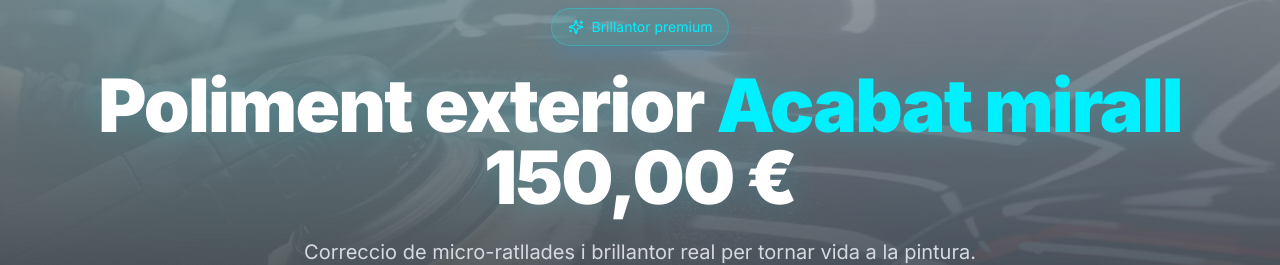
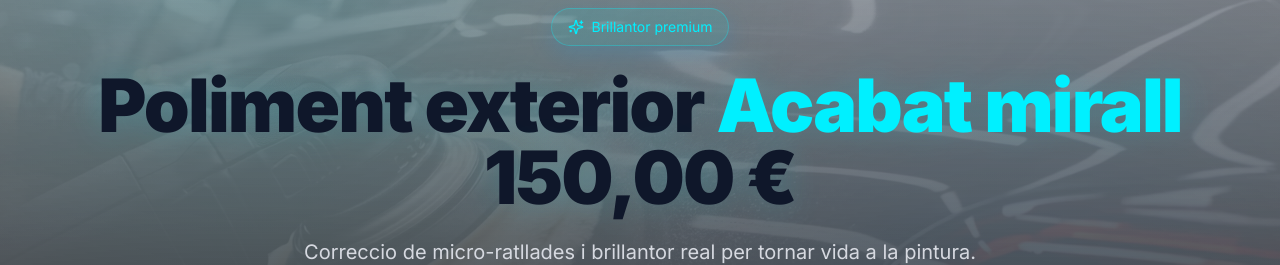
Before and after one commit to Jhin1v9/Projeto-Web-Profissional-Kuruma-Netejes-, a Next.js app: page / in a window 1280 px wide. Shown: the part 162-427 px from the top of the page. Built offline with nearby package versions, Linux system fonts and the light colour scheme; no server answers; the database is empty.

Commit message:
Improve light theme contrast and add adaptive text color handling

```diff
--- a/src/app/globals.css
+++ b/src/app/globals.css
@@ -27,23 +27,23 @@ body {
 
 html[data-theme="light"] {
   color-scheme: light;
-  --app-bg: #eef3f9;
-  --app-text: #0f172a;
-  --app-muted: #475569;
+  --app-bg: #f4f7fb;
+  --app-text: #0b1220;
+  --app-muted: #4b5a70;
   --app-border: rgba(15, 23, 42, 0.16);
-  --app-surface: rgba(255, 255, 255, 0.88);
-  --app-surface-soft: rgba(255, 255, 255, 0.82);
-  --app-header: rgba(255, 255, 255, 0.82);
-  --app-mobile-overlay: rgba(238, 243, 249, 0.96);
+  --app-surface: rgba(255, 255, 255, 0.92);
+  --app-surface-soft: rgba(255, 255, 255, 0.88);
+  --app-header: rgba(255, 255, 255, 0.9);
+  --app-mobile-overlay: rgba(244, 247, 251, 0.97);
 }
 
 html[data-theme="light"] .k-bg::before {
-  opacity: 0.08;
-  filter: saturate(0.7) brightness(1.25);
+  opacity: 0.12;
+  filter: saturate(0.85) brightness(1.08);
 }
 
 html[data-theme="light"] .k-bg::after {
-  background: linear-gradient(to bottom, rgba(238, 243, 249, 0.62), rgba(238, 243, 249, 0.72) 45%, rgba(238, 243, 249, 0.95));
+  background: linear-gradient(to bottom, rgba(244, 247, 251, 0.52), rgba(244, 247, 251, 0.66) 50%, rgba(244, 247, 251, 0.92));
 }
 
 html[data-theme="light"] .bg-brand-dark\/65,
--- a/src/components/sections/CTA.tsx
+++ b/src/components/sections/CTA.tsx
@@ -6,13 +6,21 @@ import { BUSINESS } from "@/lib/constants";
 import { generateWhatsAppLink } from "@/lib/utils";
 import { useCursor } from "@/components/providers/CursorProvider";
 import { useLanguage } from "@/components/providers/LanguageProvider";
+import { useTheme } from "@/components/providers/ThemeProvider";
+import { adaptiveThemeColor } from "@/lib/theme-colors";
 import { useSiteConfig } from "./useSiteConfig";
 
 export function CTA({ sectionId = "cta" }: { sectionId?: string }) {
   const { setHover } = useCursor();
   const { language, t } = useLanguage();
+  const { theme } = useTheme();
   const cfg = useSiteConfig();
-  const colors = cfg.appearance.textColors;
+  const colors = {
+    ctaTitle: adaptiveThemeColor(cfg.appearance.textColors.ctaTitle, theme, "#0F172A"),
+    ctaHighlight: adaptiveThemeColor(cfg.appearance.textColors.ctaHighlight, theme, "#0EA5E9"),
+    ctaDescription: adaptiveThemeColor(cfg.appearance.textColors.ctaDescription, theme, "#334155"),
+    ctaButtonText: adaptiveThemeColor(cfg.appearance.textColors.ctaButtonText, theme, "#0B1220"),
+  };
   const displayCta = language === "ca" ? cfg.cta : cfg.i18n?.[language]?.cta ?? t.cta;
 
   return (
--- a/src/components/sections/Hero.tsx
+++ b/src/components/sections/Hero.tsx
@@ -8,17 +8,26 @@ import { TRANSLATIONS } from "@/lib/i18n";
 import { eur, generateWhatsAppLink, scrollToSection } from "@/lib/utils";
 import { useCursor } from "@/components/providers/CursorProvider";
 import { useLanguage } from "@/components/providers/LanguageProvider";
+import { useTheme } from "@/components/providers/ThemeProvider";
+import { adaptiveThemeColor } from "@/lib/theme-colors";
 import { useSiteConfig } from "./useSiteConfig";
 
 export function Hero({ sectionId = "hero" }: { sectionId?: string }) {
   const { setHover } = useCursor();
   const cfg = useSiteConfig();
   const { language, t } = useLanguage();
+  const { theme } = useTheme();
   const [activeSlideIndex, setActiveSlideIndex] = useState(0);
 
   const bannerSettings = cfg.heroBanner?.settings ?? HERO_BANNER_SETTINGS;
   const slides = cfg.heroBanner?.slides?.length ? cfg.heroBanner.slides : HERO_BANNER_SLIDES;
-  const colors = cfg.appearance.textColors;
+  const colors = {
+    heroBadge: adaptiveThemeColor(cfg.appearance.textColors.heroBadge, theme, "#0EA5E9"),
+    heroTitle: adaptiveThemeColor(cfg.appearance.textColors.heroTitle, theme, "#0F172A"),
+    heroHighlight: adaptiveThemeColor(cfg.appearance.textColors.heroHighlight, theme, "#0EA5E9"),
+    heroDescription: adaptiveThemeColor(cfg.appearance.textColors.heroDescription, theme, "#334155"),
+    heroButtonText: adaptiveThemeColor(cfg.appearance.textColors.heroButtonText, theme, "#0B1220"),
+  };
   const slidesCount = slides.length;
   const activeSlide = slides[activeSlideIndex];
   const translatedSlide = cfg.i18n?.[language]?.heroSlides?.[activeSlideIndex] ?? TRANSLATIONS[language].hero.slides[activeSlideIndex];
--- a/src/components/sections/Services.tsx
+++ b/src/components/sections/Services.tsx
@@ -7,13 +7,23 @@ import { useCursor } from "@/components/providers/CursorProvider";
 import { SERVICE_PRICING_BY_ID } from "@/lib/constants";
 import { eur } from "@/lib/utils";
 import { useLanguage } from "@/components/providers/LanguageProvider";
+import { useTheme } from "@/components/providers/ThemeProvider";
+import { adaptiveThemeColor } from "@/lib/theme-colors";
 import { useSiteConfig } from "./useSiteConfig";
 
 export function Services({ sectionId = "services" }: { sectionId?: string }) {
   const { setHover } = useCursor();
   const { language, t } = useLanguage();
+  const { theme } = useTheme();
   const cfg = useSiteConfig();
-  const colors = cfg.appearance.textColors;
+  const colors = {
+    servicesTitle: adaptiveThemeColor(cfg.appearance.textColors.servicesTitle, theme, "#0F172A"),
+    servicesHighlight: adaptiveThemeColor(cfg.appearance.textColors.servicesHighlight, theme, "#0EA5E9"),
+    servicesCardTitle: adaptiveThemeColor(cfg.appearance.textColors.servicesCardTitle, theme, "#0F172A"),
+    servicesCardPrice: adaptiveThemeColor(cfg.appearance.textColors.servicesCardPrice, theme, "#0284C7"),
+    servicesCardDescription: adaptiveThemeColor(cfg.appearance.textColors.servicesCardDescription, theme, "#334155"),
+    servicesCardBullet: adaptiveThemeColor(cfg.appearance.textColors.servicesCardBullet, theme, "#334155"),
+  };
   const totalServices = cfg.services.length;
 
   const desktopCols = useMemo(() => {
--- /dev/null
+++ b/src/lib/theme-colors.ts
@@ -0,0 +1,33 @@
+import type { ThemeMode } from "@/components/providers/ThemeProvider";
+
+function toRgb(hex: string): { r: number; g: number; b: number } | null {
+  const value = hex.trim();
+  const full = /^#([0-9a-f]{6})$/i.exec(value);
+  if (!full) return null;
+  const raw = full[1];
+  return {
+    r: parseInt(raw.slice(0, 2), 16),
+    g: parseInt(raw.slice(2, 4), 16),
+    b: parseInt(raw.slice(4, 6), 16),
+  };
+}
+
+function luminance(hex: string): number {
+  const rgb = toRgb(hex);
+  if (!rgb) return 0;
+  const normalize = (c: number) => {
+    const s = c / 255;
+    return s <= 0.03928 ? s / 12.92 : ((s + 0.055) / 1.055) ** 2.4;
+  };
+  const r = normalize(rgb.r);
+  const g = normalize(rgb.g);
+  const b = normalize(rgb.b);
+  return 0.2126 * r + 0.7152 * g + 0.0722 * b;
+}
+
+export function adaptiveThemeColor(color: string, theme: ThemeMode, lightFallback: string): string {
+  if (theme !== "light") return color;
+  const lum = luminance(color);
+  if (lum > 0.72) return lightFallback;
+  return color;
+}
```
